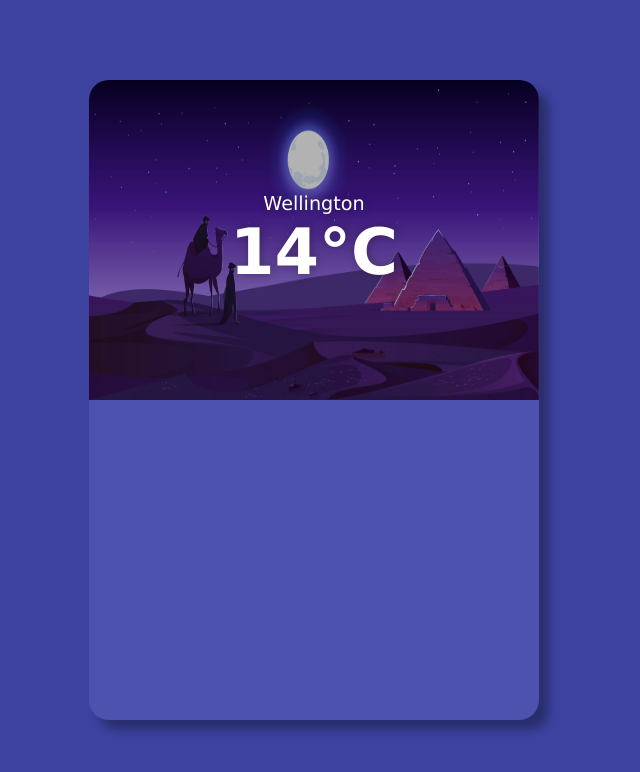
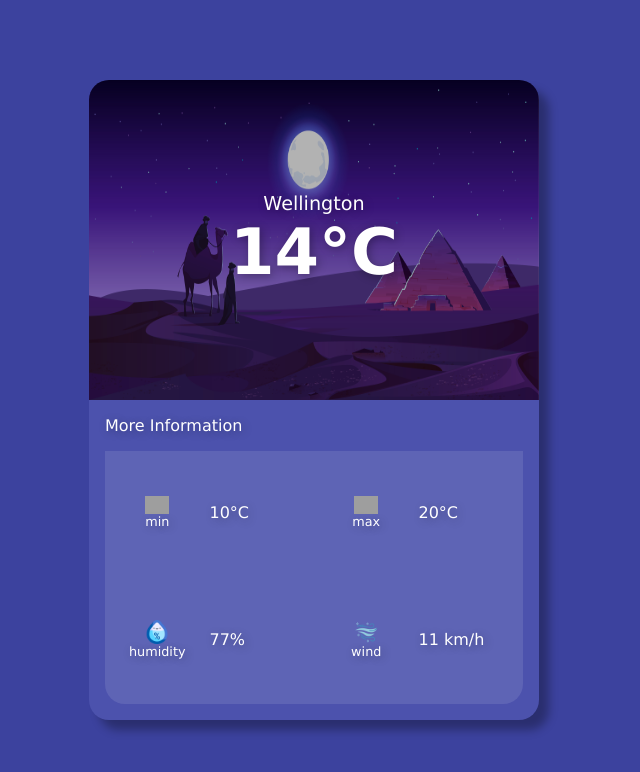
Before and after one commit to nayeemsweb/WeatherApp, an Angular app in the folder WeatherApp/: page / in a window 1280 px wide. Shown: the top 772 px of the page, without its empty margins (326-966 px from the left). Built offline with nearby package versions, Linux system fonts and the light colour scheme; grey boxes are pictures that could not be loaded.

Commit message:
lower-data done #1

```diff
--- a/WeatherApp/src/app/app.component.html
+++ b/WeatherApp/src/app/app.component.html
@@ -9,7 +9,52 @@
       <!-- alt + 0176 -> degree symbol -->
     </div>
   </div>
-  <div class="lower-data"></div>
+  <div class="lower-data">
+    <div class="more-info-label">
+      More Information
+    </div>
+    <div class="more-info-container">
+      <div class="info-block">
+        <div class="info-block-label">
+          <img src="../assets/minTemp.png" alt="">
+          <span>min</span>
+        </div>
+        <div class="info-block-value">
+          10°C
+        </div>
+      </div>
+
+      <div class="info-block">
+        <div class="info-block-label">
+          <img src="../assets/maxTemp.png" alt="">
+          <span>max</span>
+        </div>
+        <div class="info-block-value">
+          20°C
+        </div>
+      </div>
+
+      <div class="info-block">
+        <div class="info-block-label">
+          <img src="../assets/humidity.png" alt="">
+          <span>humidity</span>
+        </div>
+        <div class="info-block-value">
+          77%
+        </div>
+      </div>
+
+      <div class="info-block">
+        <div class="info-block-label">
+          <img src="../assets/wind.png" alt="">
+          <span>wind</span>
+        </div>
+        <div class="info-block-value">
+          11 km/h
+        </div>
+      </div>
+    </div>
+  </div>
 </div>
 
 <router-outlet></router-outlet>
--- a/WeatherApp/src/styles.css
+++ b/WeatherApp/src/styles.css
@@ -23,6 +23,7 @@
     display: flex;
     justify-content: center;
     align-items: center;
+    text-shadow: var(--shadow-dark) 2px 2px 10px;
 }
 
 .container{
@@ -50,6 +51,18 @@
     height: 100%;
 }
 
+.lower-data {
+    position: relative;
+    overflow: hidden;
+    width: 100%;
+    height: 50%;
+    border-bottom-left-radius: 20px;
+    border-bottom-right-radius: 20px;
+    padding: 1em;
+    display: flex;
+    flex-direction: column;
+  }
+
 .weather-data{
     position: relative;
     z-index: 1;
@@ -60,7 +73,6 @@
     flex-direction: column;
     align-items: center;
     justify-content: center;
-    text-shadow: var(--shadow-dark) 1px 0 10px;
 }
 
 .location{
@@ -75,3 +87,49 @@
     text-align: center;
     font-weight: 900;
 }
+
+.more-info-label{
+    color: var(--white);
+}
+
+.more-info-container{
+    flex: 1;
+    background-color: var(--shadow-light);
+    border-bottom-left-radius: 20px;
+    border-bottom-right-radius: 20px;
+    margin-top: 1em;
+    display: flex;
+    flex-direction: row;
+    flex-wrap: wrap;
+}
+
+.info-block{
+    width: 50%;
+    display: flex;
+    flex-direction: row;
+}
+
+.info-block-label{
+    width: 50%;
+    display: flex;
+    flex-direction: column;
+    justify-content: center;
+    align-items: center;
+}
+
+.info-block-label img {
+    width: 1.5em;
+}
+
+.info-block-label span {
+    color: var(--white);
+    font-size: 0.8em;
+}
+
+.info-block-value {
+    width: 50%;
+    display: flex;
+    justify-content: flex-start;
+    align-items: center;
+    color: var(--white);
+  }
```
